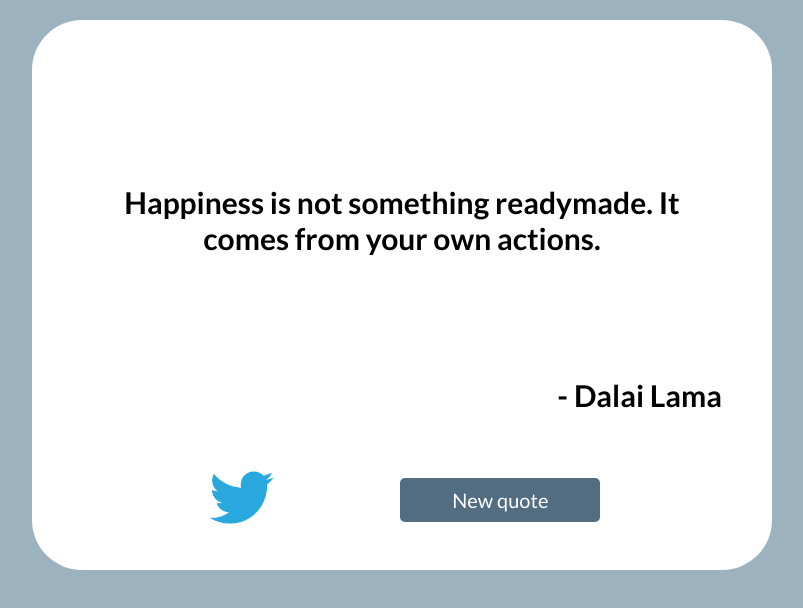
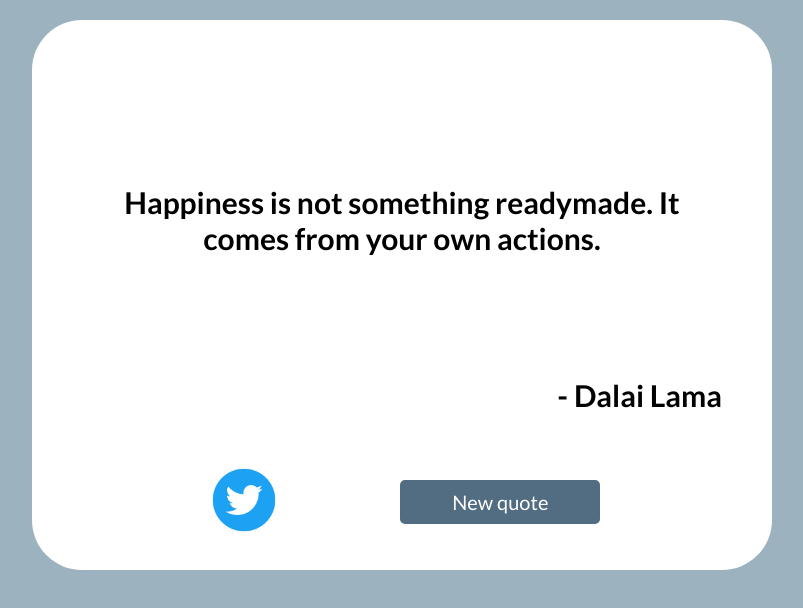
Before and after one commit to jmcarvajalj/random-quote-machine, a React (Vite) app: page / in a window 1280 px wide. Shown: the top 608 px of the page, without its empty margins (238-1041 px from the left). Built offline with nearby package versions, Linux system fonts and the light colour scheme.

Commit message:
changed logo

```diff
--- a/src/style.css
+++ b/src/style.css
@@ -49,7 +49,7 @@
 }
 
 #twitter-logo {
-    width: 100%;
+    width: 80px;
 }
 
 #text {
```
Also changed, not shown: src/assets/twitter-logo.png.
